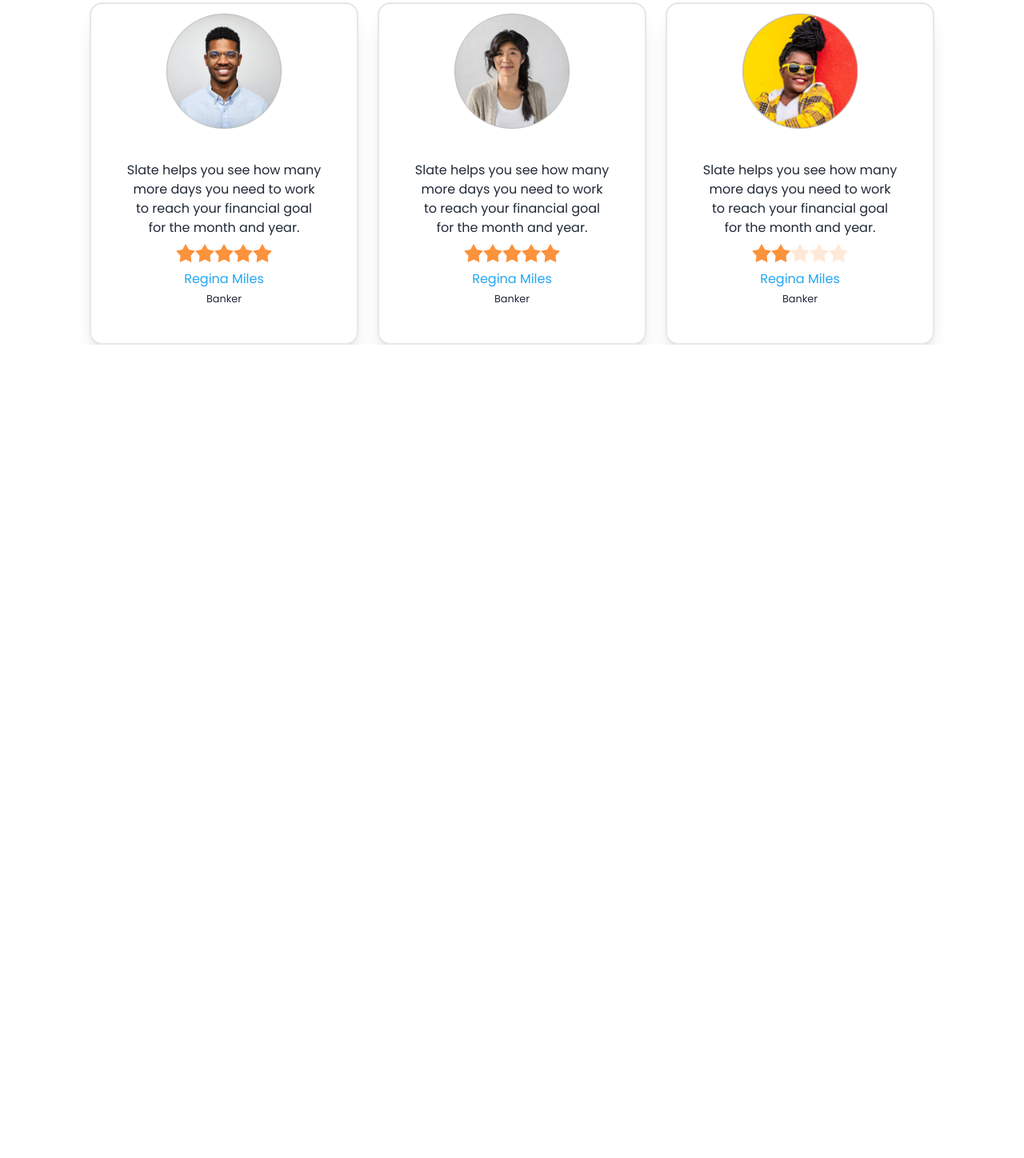
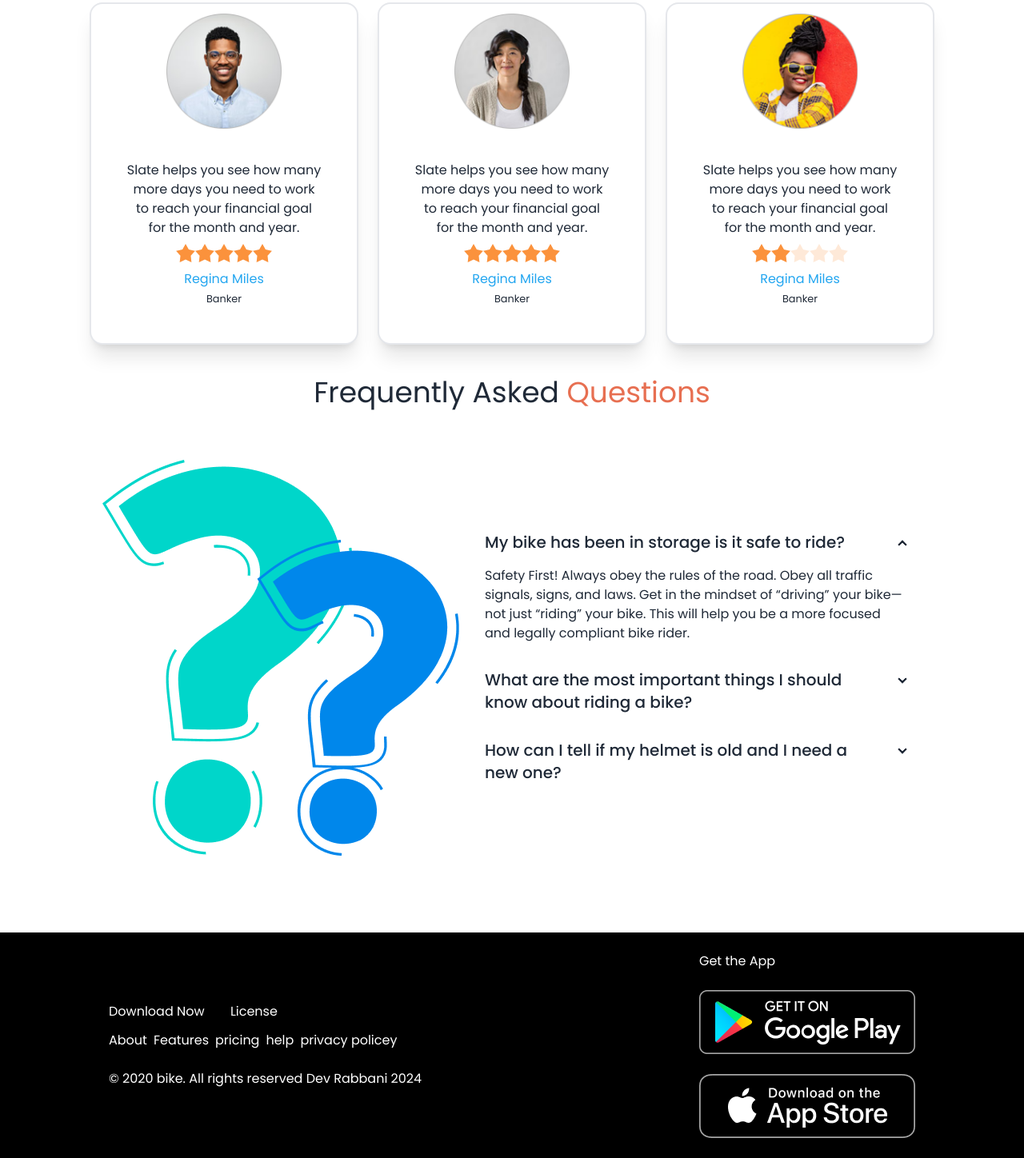
Before and after one commit to programmerrabbanii/bike-zone, a plain HTML site: page index.html in a window 1280 px wide. Shown: the part 1787-3235 px from the top of the page at 80% size. Before the commit the page ends 2218 px from the top, so only its background shows below. Drawn offline with nearby package versions, Linux system fonts and the light colour scheme.

Commit message:
added the footer section

```diff
--- a/index.html
+++ b/index.html
@@ -326,12 +326,75 @@
            <!-- review section end here -->
             <!-- FAQ section start here -->
 
+            <section>
+              <div class="mt-10">
+                <div class="text-center">
+                  <h2 class="text-4xl">Frequently Asked <span class="text-[#E76F51]">Questions </span> </h2>
+                </div>
 
 
+                <div class="hero  mt-12">
+                  <div class="hero-content flex-col lg:flex-row">
+                    <img src="./img/others/faq.png" alt="">
+                   <div>
+                    <div class="collapse collapse-arrow ">
+                      <input type="radio" name="my-accordion-2" checked="checked" />
+                      <div class="collapse-title text-xl font-medium">My bike has been in storage is it safe to ride?</div>
+                      <div class="collapse-content">
+                        <p>Safety First! Always obey the rules of the road. Obey all traffic signals, signs, and laws. Get in the mindset of “driving” your bike—not just “riding” your bike. This will help you be a more focused and legally compliant bike rider. </p>
+                      </div>
+                    </div>
+                    <div class="collapse collapse-arrow ">
+                      <input type="radio" name="my-accordion-2" />
+                      <div class="collapse-title text-xl font-medium">What are the most important things I should
+                        know about riding a bike?</div>
+                      <div class="collapse-content">
+                        <p>Safety First! Always obey the rules of the road. Obey all traffic signals, signs, and laws. Get in the mindset of “driving” your bike—not just “riding” your bike. This will help you be a more focused and legally compliant bike rider. </p>
+                      </div>
+                    </div>
+                    <div class="collapse collapse-arrow ">
+                      <input type="radio" name="my-accordion-2" />
+                      <div class="collapse-title text-xl font-medium">How can I tell if my helmet is old and I need a
+                        new one?</div>
+                      <div class="collapse-content">
+                        <p>Safety First! Always obey the rules of the road. Obey all traffic signals, signs, and laws. Get in the mindset of “driving” your bike—not just “riding” your bike. This will help you be a more focused and legally compliant bike rider. </p>
+                      </div>
+                    </div>
+                   </div>
+                  </div>
+                </div>
+              </div>
+            </section>
 
+            <!-- FAQ section end here -->
+             <!-- footer section start here -->
+    </main>
+    <footer class="bg-black mt-20  max-w-screen-xl mx-auto px-16 lg:px-28">
+      <div class=" text-white p-6 flex flex-col lg:flex-row justify-between items-center">
+        <div>
+          <h2 class="mb-3">Download Now  <span class="ml-7">License</span></h2>
+          <ul class="flex gap-2">
+            <li><a href="#">About</a></li>
+            <li><a href="#">Features</a></li>
+            <li><a href="#">pricing</a></li>
+            <li><a href="#">help</a></li>
+            <li><a href="#">privacy policey</a></li>
+          </ul>
+          <br>
 
-    </main>
-    <footer></footer>
+          <p>© 2020 bike. All rights reserved Dev Rabbani 2024</p>
+
+        </div>
+        <div>
+          <h3>Get the App</h3>
+          <br>
+          <img src="./img/others/android.png" alt="">
+          <br>
+          <img src="./img/others/ios.png" alt="">
+
+        </div>
+      </div>
+    </footer>
 
 </body>
 </html>
```
